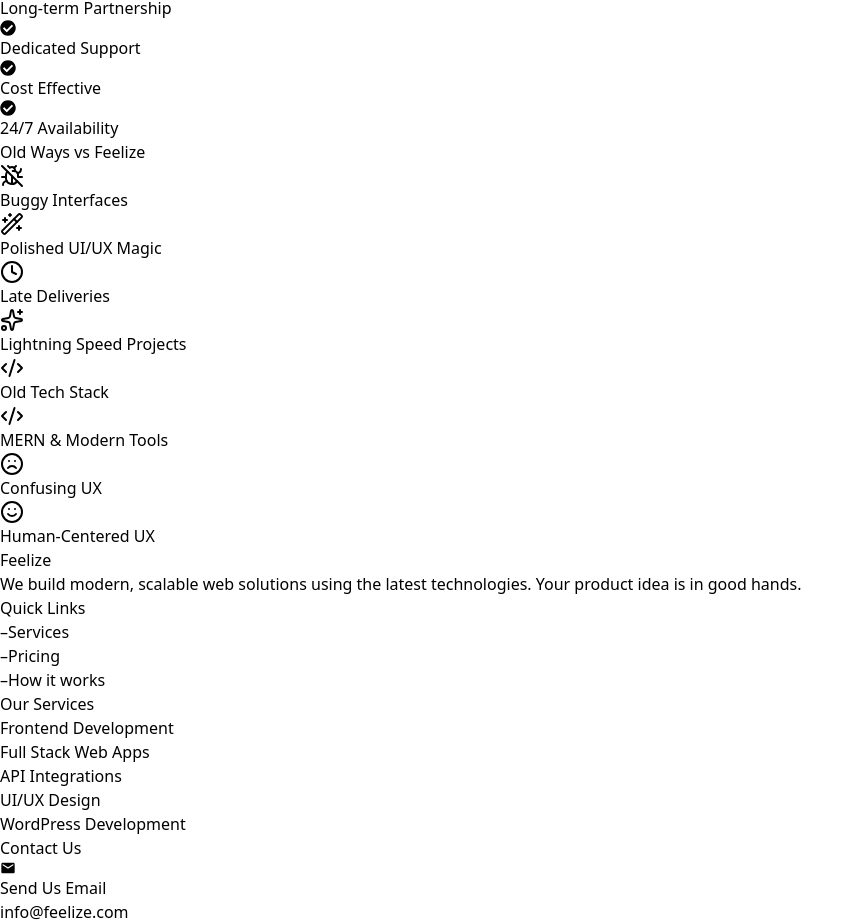
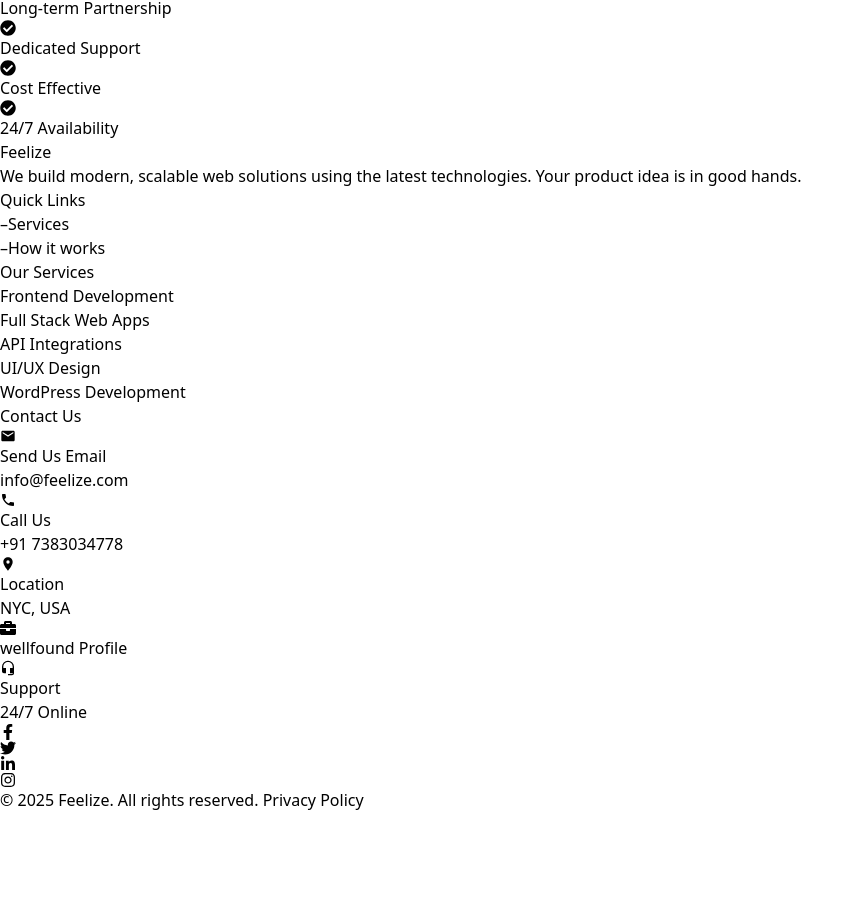
Before and after one commit to DebojitxBhatt/Feelize.com, a React (Vite) app in the folder Frontend/: page / in a window 1280 px wide. Shown: the part 7187-8111 px from the top of the page, without its empty margins (0-864 px from the left). After the commit the page ends 7999 px from the top, so only its background shows below. Built offline with nearby package versions, Linux system fonts and the light colour scheme.

Commit message:
change in some components

```diff
--- a/Frontend/src/App.jsx
+++ b/Frontend/src/App.jsx
@@ -13,7 +13,6 @@
 import PricingSection from './Components/PricingSection'
 import TechStackSection from './Components/TechStackSection'
 import WhyChooseUs from './Components/WhyChooseUs'
-import ComparisonSection from './Components/ComparisonSection'
 import ContactFormModal from './Components/ContactFormModal'
 import { ToolsLoader } from './Components/RouteLoadingAnimations'
 import LegalPolicy from './Components/LegalPolicy';
@@ -82,7 +81,7 @@
 
             <TechStackSection/>
             <WhyChooseUs/>
-            <ComparisonSection/>
+            {/* <ComparisonSection/> */}
           </>
         } />
         <Route path="/services/*" element={
--- a/Frontend/src/Components/ComparisonSection.jsx
+++ /dev/null
@@ -1,77 +0,0 @@
- import React from "react";
-import { motion } from "framer-motion";
-import { Sparkles, BugOff, Code2, Clock4, Wand2, Frown, Smile } from "lucide-react";
-
-const comparisons = [
-  {
-    left: { icon: <BugOff />, title: "Buggy Interfaces" },
-    right: { icon: <Wand2 />, title: "Polished UI/UX Magic" },
-  },
-  {
-    left: { icon: <Clock4 />, title: "Late Deliveries" },
-    right: { icon: <Sparkles />, title: "Lightning Speed Projects" },
-  },
-  {
-    left: { icon: <Code2 />, title: "Old Tech Stack" },
-    right: { icon: <Code2 />, title: "MERN & Modern Tools" },
-  },
-  {
-    left: { icon: <Frown />, title: "Confusing UX" },
-    right: { icon: <Smile />, title: "Human-Centered UX" },
-  },
-];
-
-const ComparisonSection = () => {
-  return (
-    <div className="relative overflow-hidden bg-black text-white py-24 px-6 md:px-28">
-      <motion.h2
-        initial={{ opacity: 0, y: -20 }}
-        animate={{ opacity: 1, y: 0 }}
-        transition={{ duration: 0.7 }}
-        className="text-4xl md:text-6xl font-bold text-center mb-12"
-      >
-        Old Ways <span className="text-gray-500">vs</span> <span className="text-blue-500">Feelize</span>
-      </motion.h2>
-
-      <div className="grid grid-cols-1 md:grid-cols-2 gap-12 relative z-10">
-        {comparisons.map((comp, index) => (
-          <div key={index} className="flex justify-between items-center gap-10 group">
-            {/* Left - Old Dev */}
-            <motion.div
-              initial={{ opacity: 0, x: -40 }}
-              whileInView={{ opacity: 1, x: 0 }}
-              transition={{ delay: index * 0.2 }}
-              className="bg-[#1f1f1f] p-6 rounded-xl w-full shadow-md border border-gray-700 group-hover:scale-[1.03] transition duration-300"
-            >
-              <div className="flex items-center gap-3 text-red-400">
-                {comp.left.icon}
-                <p className="text-lg font-semibold">{comp.left.title}</p>
-              </div>
-            </motion.div>
-
-            {/* Divider Line */}
-            <div className="w-2 h-16 md:h-32 bg-gradient-to-b from-gray-500 to-blue-500 rounded-full mx-auto" />
-
-            {/* Right - Feelize */}
-            <motion.div
-              initial={{ opacity: 0, x: 40 }}
-              whileInView={{ opacity: 1, x: 0 }}
-              transition={{ delay: index * 0.2 }}
-              className="bg-gradient-to-br from-blue-700 via-indigo-700 to-purple-700 p-6 rounded-xl w-full shadow-lg group-hover:scale-[1.03] transition duration-300"
-            >
-              <div className="flex items-center gap-3 text-white">
-                {comp.right.icon}
-                <p className="text-lg font-semibold">{comp.right.title}</p>
-              </div>
-            </motion.div>
-          </div>
-        ))}
-      </div>
-
-      {/* Background Blur Shape */}
-      <div className="absolute top-[40%] left-[50%] -translate-x-1/2 -translate-y-1/2 w-[800px] h-[800px] bg-gradient-radial from-blue-500/30 to-transparent rounded-full blur-3xl opacity-20" />
-    </div>
-  );
-};
-
-export default ComparisonSection;
--- a/Frontend/src/Components/Footer.jsx
+++ b/Frontend/src/Components/Footer.jsx
@@ -16,11 +16,7 @@
     path: "/services",
     type: "route", // full page rout
   },
-  {
-    label: "Pricing",
-    path: "pricing", // the id of the section
-    type: "scroll", // in-page scroll
-  },
+
   {
     label: "How it works",
     path: "how-it-works",
@@ -202,7 +198,8 @@
               <FaTwitter />
             </a>
             <a
-              href="#"
+              href="https://www.linkedin.com/company/feelize"
+              target="_blank"
               className="p-2 bg-gray-800 rounded-full hover:bg-purple-600 transition"
             >
               <FaLinkedinIn />
--- a/Frontend/src/Components/Navbar.jsx
+++ b/Frontend/src/Components/Navbar.jsx
@@ -123,7 +123,7 @@
           <div className="fixed top-0 left-0 h-full w-[250px] bg-white shadow-lg z-50 animate-slide-in px-6 py-4 flex flex-col">
             {/* Logo */}
             <div className="mb-6">
-              <img src={logo} alt="Feelize Logo" className="h-14 w-auto" />
+                          <h1 className="text-pink-600 text-2xl font-extrabold">Feelize</h1>
             </div>
 
             {/* Navigation Links */}
```
